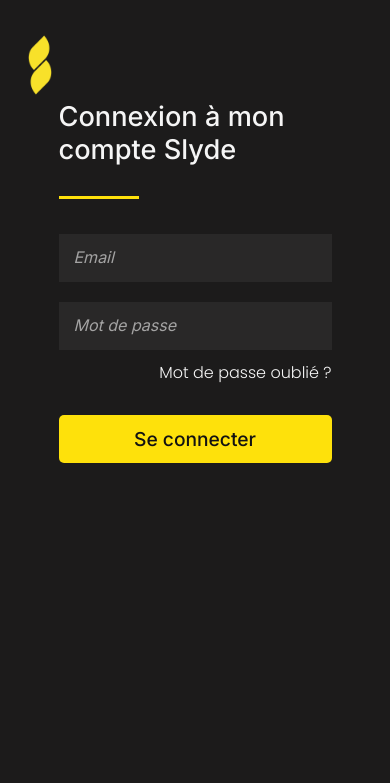
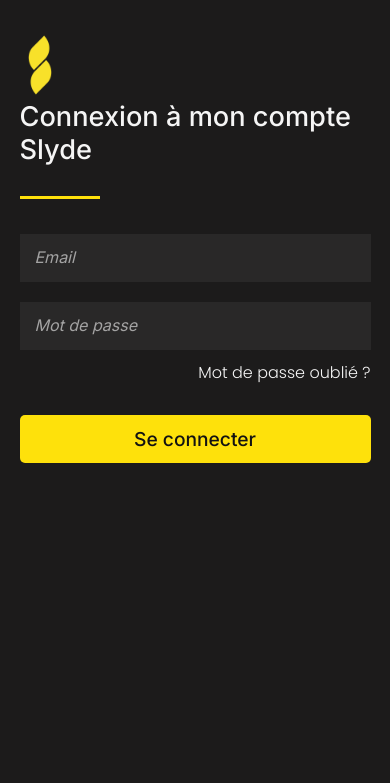
Before and after one commit to Yohan-gyt/Slyde, a PHP site: page /connexion.php in a window 390 px wide. Shown: the top 783 px of the page. Run offline with PHP 8.4, Linux system fonts and the light colour scheme.

Commit message:
Mal à la tete je continue demain

```diff
--- a/assets/css/styles.css
+++ b/assets/css/styles.css
@@ -825,6 +825,16 @@
     .icons-footer {
         margin-bottom: 20px;
     }
+
+    /* CONNEXION */
+
+    .tab,
+    .wrapper-right {
+        width: 90%;
+        margin: auto;
+        padding-top: 100px;
+        padding-bottom: 80px;
+    }
 }
 
 @media screen and (max-width: 600px) {
```
